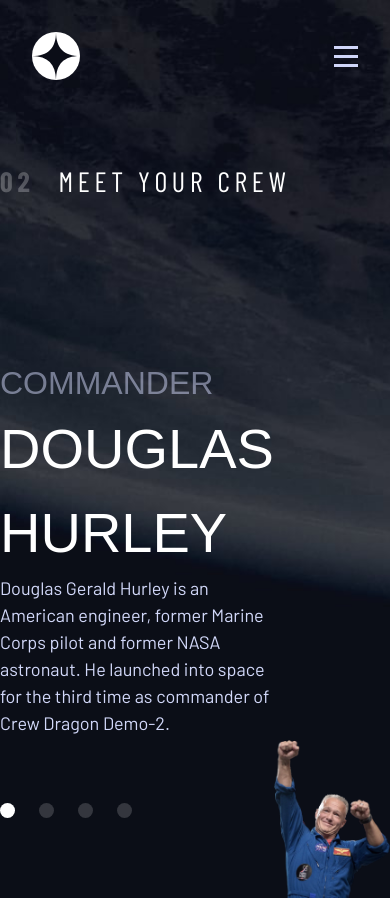
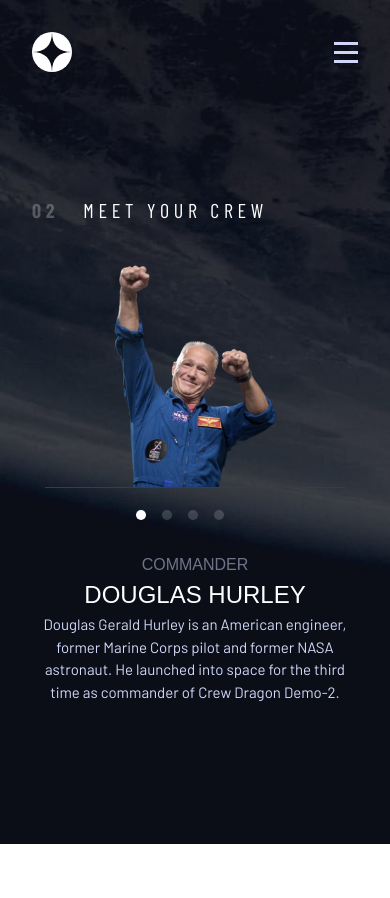
Before and after one commit to JonathanP4/Space-Tourism, a Next.js app: page /crew in a window 390 px wide. After the commit the page ends 844 px from the top, so only its background shows below. Built offline with nearby package versions, Linux system fonts and the light colour scheme; a web font is replaced by a local one.

Commit message:
Still working on mobile layout

```diff
--- a/src/app/components/MainNavigation.module.css
+++ b/src/app/components/MainNavigation.module.css
@@ -75,6 +75,13 @@
         }
     }
 
+    .logo {
+        @media (max-width: 540px) {
+            width: 40px;
+            height: 40px;
+        }
+    }
+
     .mobileNav {
         display: none;
         @media (max-width: 540px) {
--- a/src/app/components/MainNavigation.tsx
+++ b/src/app/components/MainNavigation.tsx
@@ -17,6 +17,7 @@ export default function MainNavigation() {
     return (
         <nav className={`${styles.nav} ${barlow_condensed.className}`}>
             <Image
+                className={styles.logo}
                 width={48}
                 height={48}
                 src={"/assets/shared/logo.svg"}
--- a/src/app/crew/components/CrewItem.module.css
+++ b/src/app/crew/components/CrewItem.module.css
@@ -3,16 +3,78 @@
     align-items: center;
     justify-content: space-between;
     color: white;
+    gap: 2rem;
 
-    & span {
-        font-size: 2rem;
+    @media (max-width: 920px) {
+        text-align: center;
+        flex-direction: column;
+        gap: 6rem;
+        margin-top: 1.5rem;
     }
 
-    & h1 {
-        font-size: 3.5rem;
+    @media (max-width: 504px) {
+        margin-top: 2.5rem;
+        gap: 4rem;
     }
 
-    & p {
+    span {
+        font-size: 2rem;
+        @media (max-width: 920px) {
+            font-size: 1.5rem;
+        }
+        @media (max-width: 504px) {
+            font-size: 1rem;
+        }
+    }
+
+    h1 {
+        font-size: 3.5rem;
+        @media (max-width: 920px) {
+            font-size: 2.5rem;
+        }
+        @media (max-width: 504px) {
+            font-size: 1.5rem;
+        }
+    }
+
+    p {
         font-size: 1.125rem;
+        @media (max-width: 920px) {
+            font-size: 1rem;
+        }
+        @media (max-width: 504px) {
+            font-size: 0.9375rem;
+        }
+    }
+
+    section {
+        @media (max-width: 504px) {
+            order: 2;
+        }
+    }
+
+    figure {
+        height: 810px;
+        @media (max-width: 920px) {
+            height: 532px;
+        }
+
+        @media (max-width: 504px) {
+            height: fit-content;
+            width: 300px;
+            border-bottom: 1px solid hsl(231, 15%, 26%);
+        }
+
+        img {
+            @media (max-width: 920px) {
+                height: 550px;
+                width: auto;
+            }
+
+            @media (max-width: 504px) {
+                height: 222px;
+                margin: auto;
+            }
+        }
     }
 }
--- a/src/app/crew/components/CrewItem.tsx
+++ b/src/app/crew/components/CrewItem.tsx
@@ -30,15 +30,11 @@ export default function CrewItem({ data }: { data: Crew }) {
                     {data.bio}
                 </p>
             </section>
-            <figure className="min-h-[700px] grid">
+            <figure className="grid relative">
                 <Image
                     className="self-end"
                     width={567}
                     height={712}
-                    style={{
-                        width: "auto",
-                        height: "auto",
-                    }}
                     src={data.images.webp}
                     alt={data.name}
                     priority={true}
--- a/src/app/crew/components/CrewNav.module.css
+++ b/src/app/crew/components/CrewNav.module.css
@@ -7,6 +7,19 @@
     bottom: 5rem;
     z-index: 10;
 
+    @media (max-width: 920px) {
+        width: 5.5rem;
+        top: 17.625rem;
+        right: 43%;
+        bottom: unset;
+        transform: translateY(-50%);
+    }
+
+    @media (max-width: 504px) {
+        right: 41%;
+        top: 20rem;
+    }
+
     & li {
         cursor: pointer;
         border-radius: 50%;
@@ -14,6 +27,11 @@
         height: 15px;
         background-color: hsla(0, 0%, 100%, 0.17);
         transition: background-color 150ms;
+
+        @media (max-width: 920px) {
+            width: 10px;
+            height: 10px;
+        }
 
         &.active {
             background-color: white;
--- a/src/app/crew/page.module.css
+++ b/src/app/crew/page.module.css
@@ -1,3 +1,22 @@
 .main {
     background-image: url("/assets/crew/background-crew-desktop.jpg");
+    padding: 0 2rem;
+
+    .swiperContainer {
+        padding-top: 160px;
+
+        @media (max-width: 900px) {
+            padding-top: 99px;
+        }
+
+        @media (max-width: 504px) {
+            align-items: center;
+        }
+    }
+
+    .title {
+        @media (max-width: 920px) {
+            font-size: 1.25rem;
+        }
+    }
 }
--- a/src/app/crew/page.tsx
+++ b/src/app/crew/page.tsx
@@ -24,7 +24,9 @@ export default function Crew() {
         <>
             <title>Space Tourism | Crew</title>
             <main className={styles.main}>
-                <div className="min-h-screen flex items-end pt-[160px]">
+                <div
+                    className={`${styles.swiperContainer} min-h-screen flex items-end`}
+                >
                     <Swiper
                         onActiveIndexChange={(e) => setActiveIndex(e.realIndex)}
                         className={`max-w-[1138px] w-full`}
@@ -32,7 +34,7 @@ export default function Crew() {
                     >
                         <span slot="container-start">
                             <h1
-                                className={`${barlow_condensed.className} text-[1.75rem] tracking-[0.29531rem] text-white uppercase inline-flex gap-6 -mb-5`}
+                                className={`${styles.title} ${barlow_condensed.className} text-[1.75rem] tracking-[0.29531rem] text-white uppercase inline-flex gap-6`}
                             >
                                 <span className="font-bold opacity-25">02</span>
                                 Meet your crew
```
